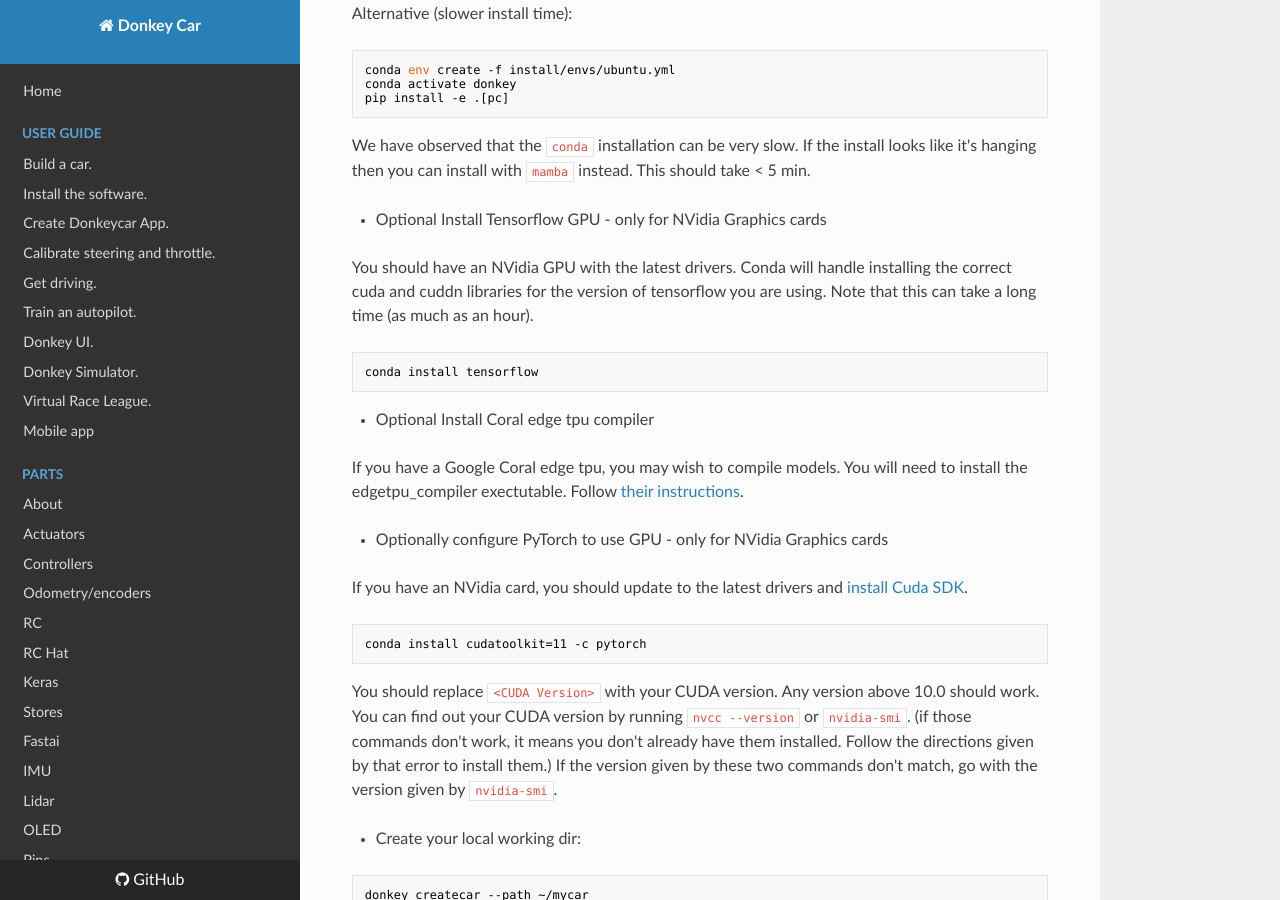
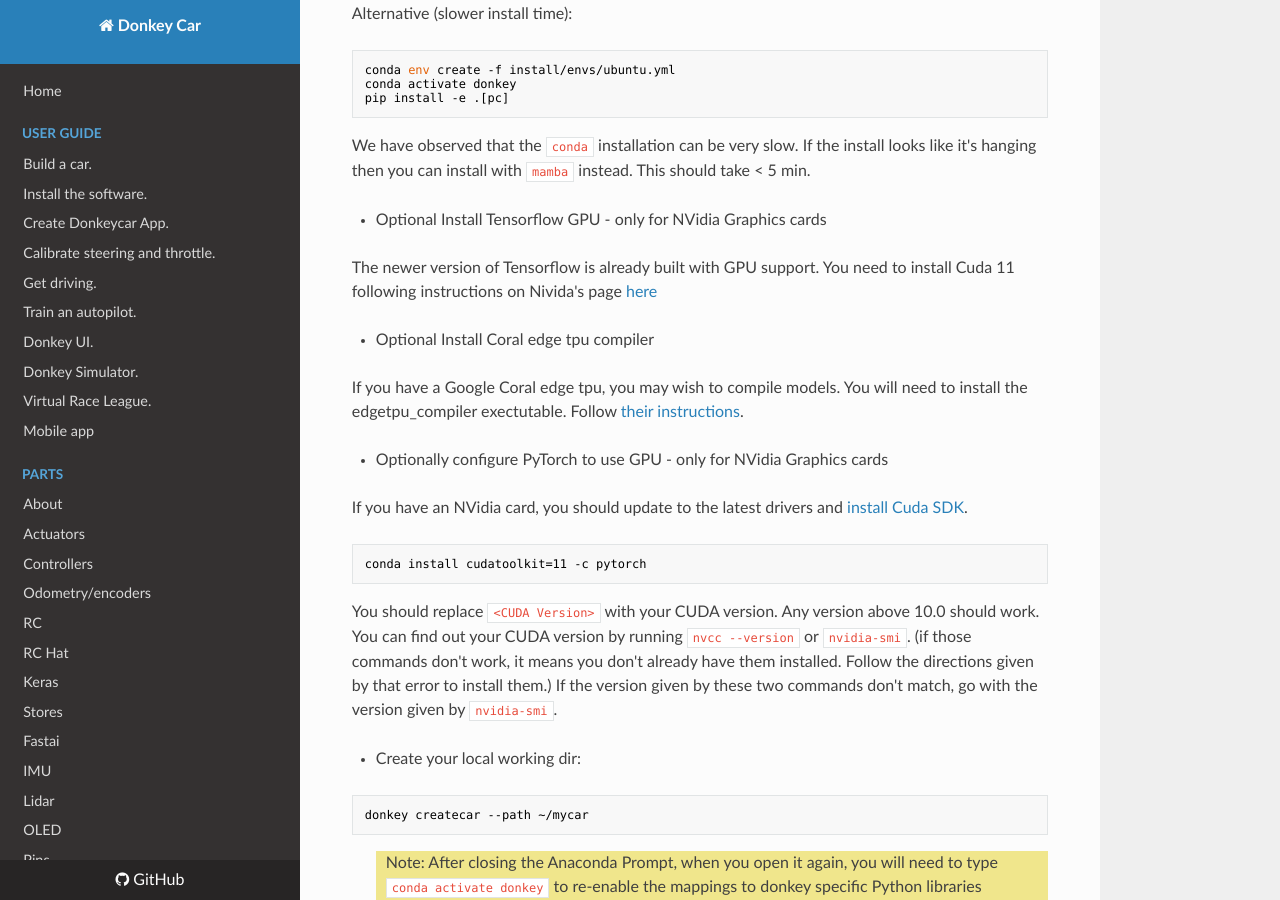
Before and after one commit to autorope/donkeydocs, an MkDocs documentation site: the page built from docs/guide/host_pc/setup_ubuntu.md, in a window 1280 px wide and 900 px high, scrolled down 1217 px. Built offline with MkDocs 1.6.1, drawn with Linux system fonts in a browser that asks for light colours; nearby versions of some CDN libraries.

Commit message:
Update setup_ubuntu.md
fix tensor flow gpu install

````diff
--- a/docs/guide/host_pc/setup_ubuntu.md
+++ b/docs/guide/host_pc/setup_ubuntu.md
@@ -69,15 +69,9 @@ pip install -e .[pc]
 We have observed that the `conda` installation can be very slow. If the install looks like it's hanging
 then you can install with `mamba` instead. This should take < 5 min.
 
-
-
 * Optional Install Tensorflow GPU - only for NVidia Graphics cards
 
-You should have an NVidia GPU with the latest drivers. Conda will handle installing the correct cuda and cuddn libraries for the version of tensorflow you are using. Note that this can take a long time (as much as an hour).
-
-```bash
-conda install tensorflow
-```
+The newer version of Tensorflow is already built with GPU support. You need to install Cuda 11 following instructions on Nivida's page [here](https://developer.nvidia.com/cuda-11.0-download-archive)
 
 * Optional Install Coral edge tpu compiler
 
````
